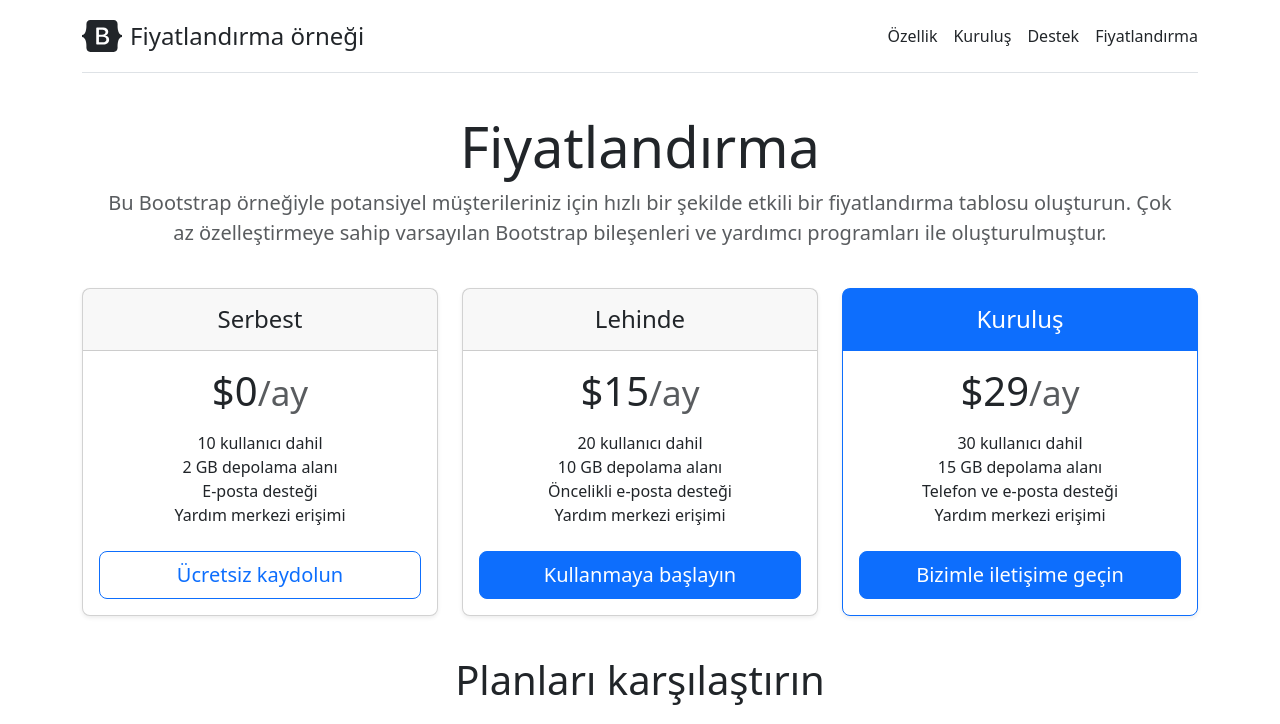
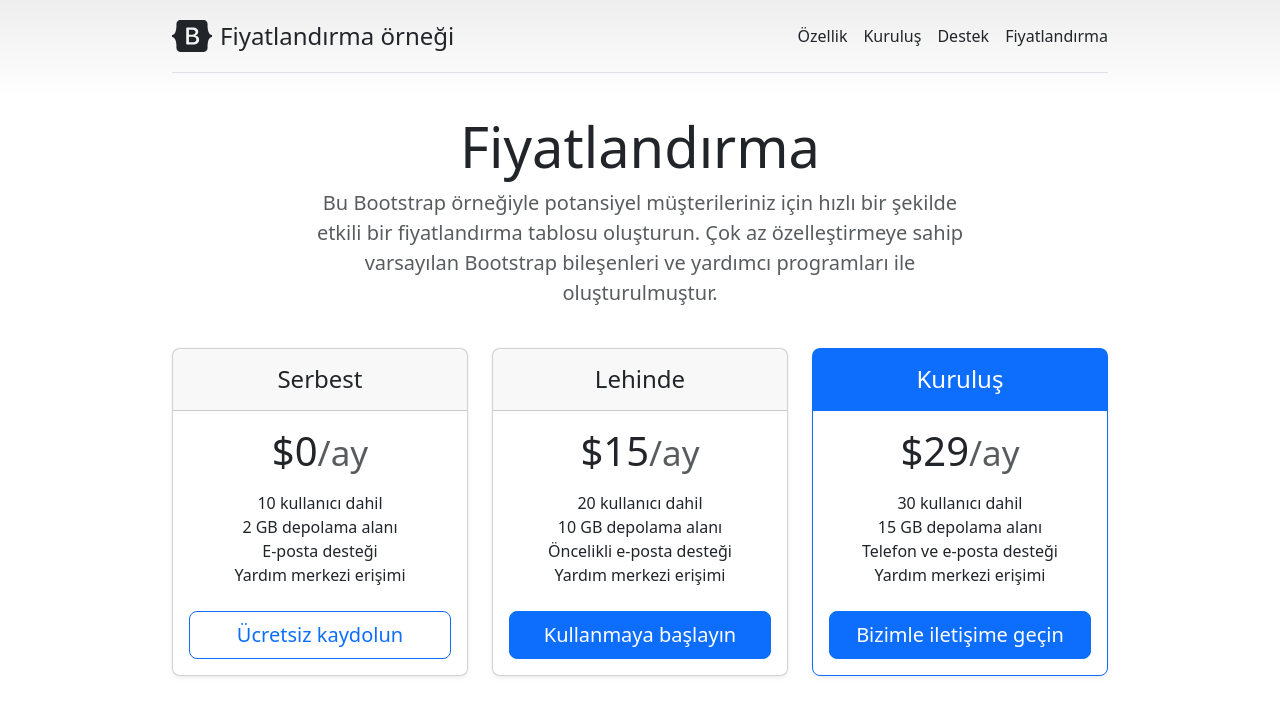
Before and after one commit to MifoLy/BOOTSTRAP-CAL-SMA, a plain HTML site: page index.html in a window 1280 px wide. Shown: the top 724 px of the page. Drawn offline with nearby package versions, Linux system fonts and the light colour scheme.

Commit message:
bootstrap kütüphanesi link ile çağrıldı

```diff
--- a/index.html
+++ b/index.html
@@ -7,7 +7,7 @@
     <meta name="viewport" content="width=device-width, initial-scale=1.0">
     <title>Document</title>
     <link rel="canonical" href="https://getbootstrap.com/docs/5.3/examples/pricing/">
-    <link href="/docs/5.3/dist/css/bootstrap.min.css" rel="stylesheet"
+    <link href="https://cdn.jsdelivr.net/npm/bootstrap@5.3.0-alpha1/dist/css/bootstrap.min.css" rel="stylesheet"
         integrity="sha384-GLhlTQ8iRABdZLl6O3oVMWSktQOp6b7In1Zl3/Jr59b6EGGoI1aFkw7cmDA6j6gD" crossorigin="anonymous">
 
     <!-- Favicons -->
--- a/pricing.css
+++ b/pricing.css
@@ -0,0 +1,11 @@
+body {
+    background-image: linear-gradient(180deg, #eee, #fff 100px, #fff);
+  }
+
+  .container {
+    max-width: 960px;
+  }
+
+  .pricing-header {
+    max-width: 700px;
+  }
```
